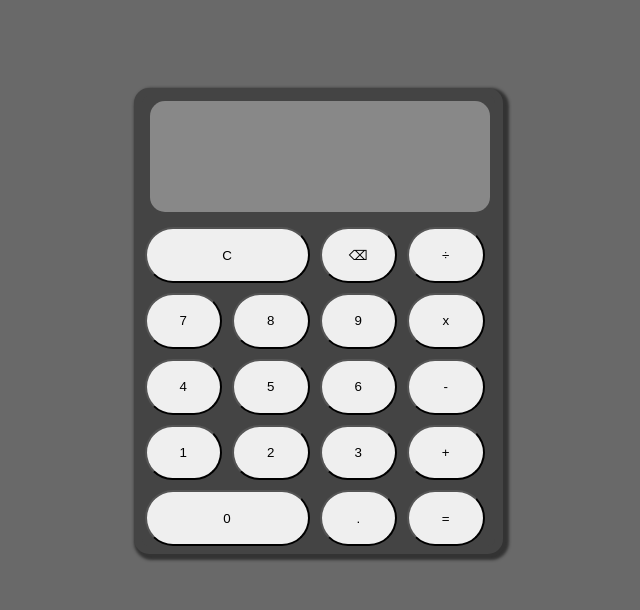
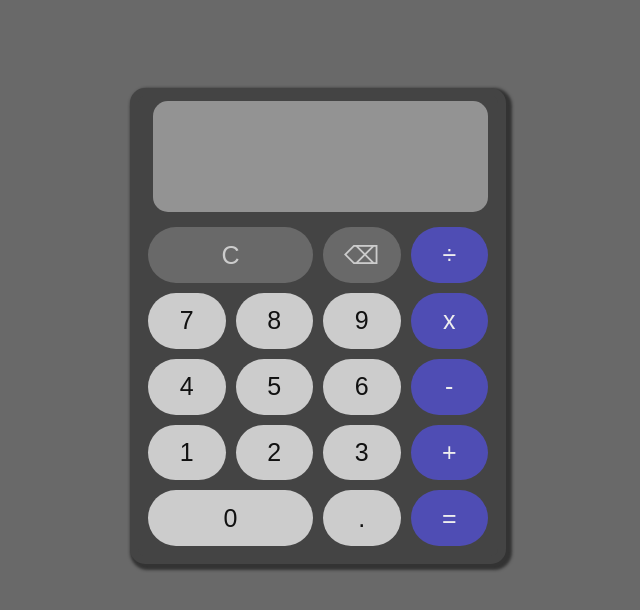
Before and after one commit to chaseluka/calculator, a plain HTML site: page index.html in a window 1280 px wide. Shown: the whole page, without its empty margins (322-962 px from the left). Drawn offline with Linux system fonts and the light colour scheme.

Commit message:
index.html

```diff
--- a/index.html
+++ b/index.html
@@ -25,10 +25,10 @@
         <button class="number" value="8" id="eight">8</button>
         <button class="number" value="9" id="nine">9</button>
 
-        <button class="operator" value="+" id="add">+</button>
-        <button id="minus" class="operator" value="-">-</button>
-        <button class="operator" value="*" id="multiply">x</button>
-        <button class="operator" value="/" id="divide">÷</button>
+        <button class="operator on" value="+" id="add">+</button>
+        <button id="minus" class="operator on" value="-">-</button>
+        <button class="operator on" value="*" id="multiply">x</button>
+        <button class="operator on" value="/" id="divide">÷</button>
 
         <button id="decimal">.</button>
         <button id="equal">=</button>
--- a/script.js
+++ b/script.js
@@ -77,35 +77,13 @@ numberBtn.forEach((number) => {
         }
 
         newNum += number.value;
+
         newNum = parseFloat(newNum); //converts newNum from string to number.
         displayBox.textContent = newNum;
 
         equalClick = 0;
         minusClick = 0;
 
-    }));
-
-    else if (number.addEventListener('keypress', function(e){
-        console.log(e);
-        if (equalClick || isNaN(newNum)){    //if equal button pressed, set newNum to be empty so user can input a number avoids string being added onto continously. Also, if newNum is a number from clicking 'backspace', set newNum to ''.
-            newNum = '';
-            decimalClick = 0;
-        }
-
-        if (minusClick){  //If minusBtn is clicked while newNum is NaN, newNum will add the minus value to the number.
-            newNum = isMinus;
-            isMinus = '';
-        }
-
-        if(number.value == e.key){
-            newNum += number.value;
-        }
-
-        newNum = parseFloat(newNum); //converts newNum from string to number.
-        displayBox.textContent = newNum;
-
-        equalClick = 0;
-        minusClick = 0;
     }));
 });
 
@@ -136,6 +114,7 @@ operatorBtn.forEach((operator) => {
         newNum = '';
         opSelected = operator.value;
         decimalClick = 0;
+        opStored = operator;
     })
 });
 
@@ -144,6 +123,7 @@ equalBtn.addEventListener('click', function(){
     if (newNum !== undefined && storedNum !== undefined){
         equality();
         storedNum = '';
+
     }
 });
 
@@ -153,6 +133,9 @@ function equality(){
         displayBox.textContent = 'Error';
         newNum = '';
         storedNum = '';
+    }
+    if (newNum.length > 14){
+        newNum = newNum.substring(0, 14);
     }
     newNum = parseFloat((newNum).toFixed(8)); //Rounds decimal to only 8 spots.
     displayBox.textContent = newNum;
--- a/style.css
+++ b/style.css
@@ -16,7 +16,8 @@ body {
     box-shadow: 3px 3px 3px 3px #333;
     margin-top: 80px;
     border-radius: 15px;
-    padding-left: 3px;
+    padding-left: 10px;
+    padding-bottom: 10px;
 
 
 }
@@ -27,22 +28,22 @@ body {
 }
 
 .display {
-    background: #888;
+    background: #939393;
     grid-column-start: 1;
     grid-column-end: end;
     grid-row-start: 1;
     grid-row-end: 3;
     border-radius: 15px;
-    margin: 5px;
+    margin: 5px 10px 5px 5px;
     display: flex;
     justify-content: flex-end;
-    align-items: center;
+    align-items: flex-end;
 }
 
 .display-text {
-    padding-right: 5px;
-    font-size: 28px;
-    color: #fff;
+    padding: 8px;
+    font-size: 45px;
+    color: #292929;
 }
 
 #clear, #backspace, #divide {
@@ -67,4 +68,33 @@ body {
 
 button {
     border-radius: 30px;
+    border: none;
+    font-size: 25px;
 }
+
+.on, #equal {
+    background-color: #5552eea8;
+    color: #eee;
+}
+
+#clear, #backspace {
+    background-color: #696969;
+    color: #ccc;
+}
+
+.number, #decimal {
+    background-color: #ccc;
+    color: #111;
+}
+
+.number:hover, #decimal:hover {
+    background-color: #9a9a9a;
+}
+
+.operator:hover, #equal:hover {
+    background-color: #5262ee;
+}
+
+#clear:hover, #backspace:hover {
+    background-color: #888;
+}
```
